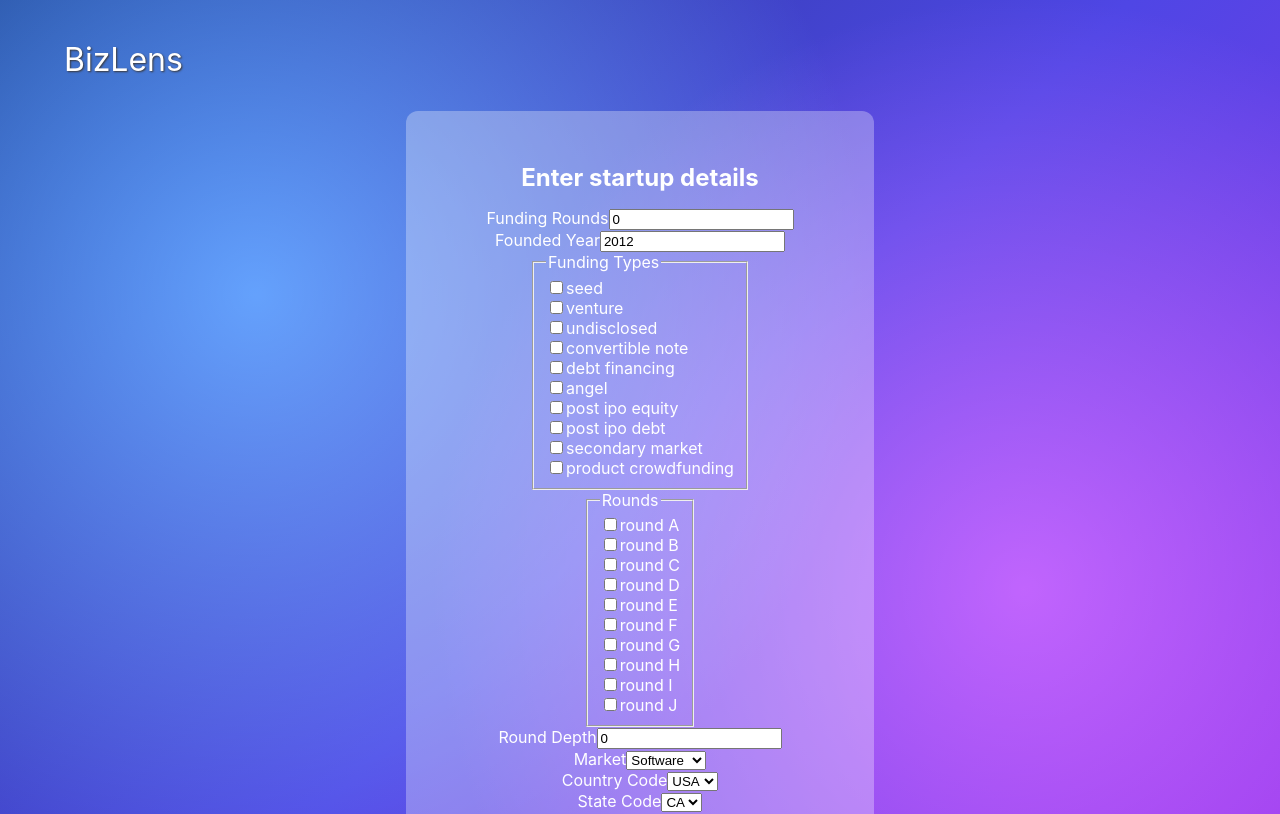
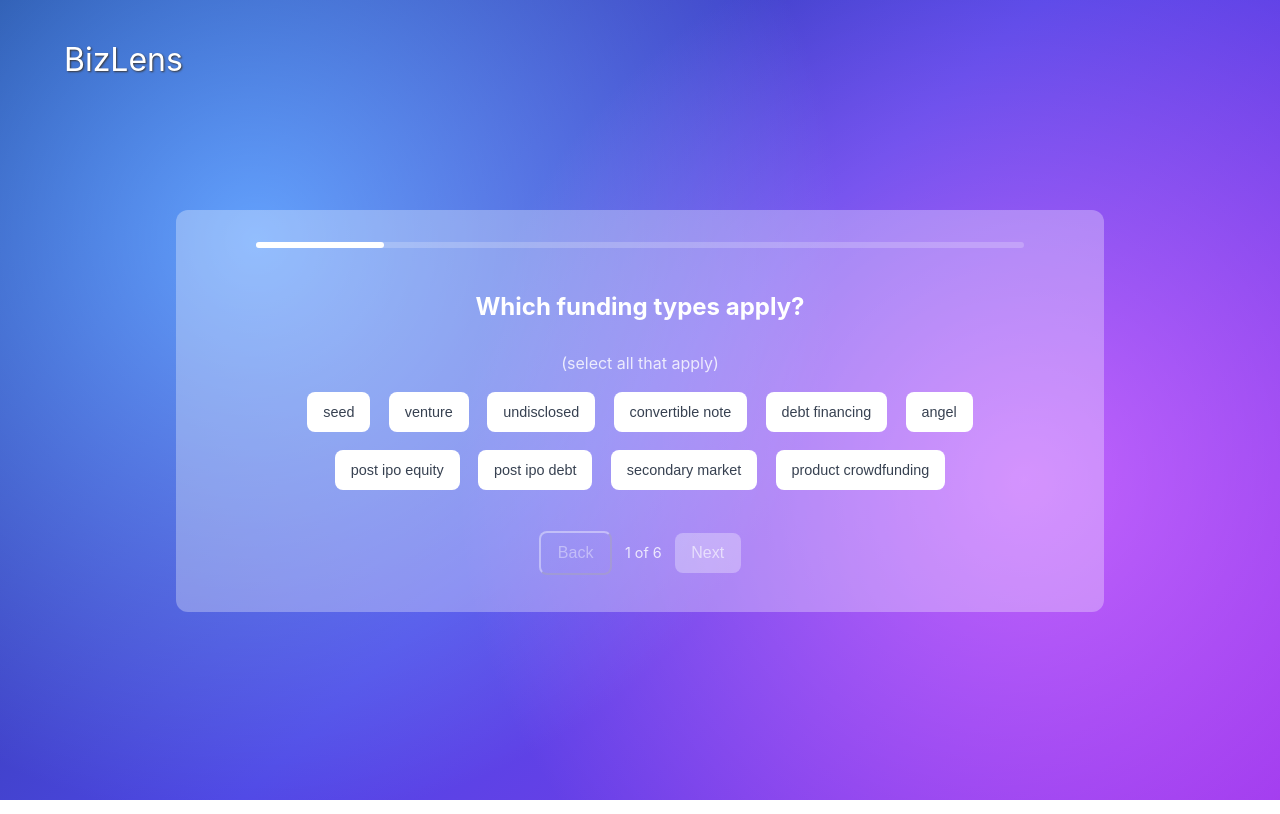
Before and after one commit to shirinadan/AI4ALL-Project, a Next.js app: page /quiz in a window 1280 px wide. Shown: the top 814 px of the page. Built offline with nearby package versions, Linux system fonts and the light colour scheme.

Commit message:
integrate new model into app.py and page.js

```diff
--- a/src/app/quiz/page.js
+++ b/src/app/quiz/page.js
@@ -6,85 +6,121 @@ import '../globals.css'
 import '../layout.js'
 import './page.css'
 
-const fundingTypeFields = [
+const FUNDING_TYPES = [
   'seed',
   'venture',
   'undisclosed',
-  'convertible_note',
-  'debt_financing',
+  'convertible note',
+  'debt financing',
   'angel',
-  'post_ipo_equity',
-  'post_ipo_debt',
-  'secondary_market',
-  'product_crowdfunding'
+  'post ipo equity',
+  'post ipo debt',
+  'secondary market',
+  'product crowdfunding'
 ]
 
-const roundFields = [
-  'round_A',
-  'round_B',
-  'round_C',
-  'round_D',
-  'round_E',
-  'round_F',
-  'round_G',
-  'round_H',
-  'round_I',
-  'round_J'
+const ROUNDS = [
+  'round A',
+  'round B',
+  'round C',
+  'round D',
+  'round E',
+  'round F',
+  'round G',
+  'round H',
+  'round I',
+  'round J'
+]
+
+const MARKETS = [
+  'Software',
+  'Health Care',
+  'Finance',
+  'Education',
+  'Energy',
+  'Mobile',
+  'Advertising',
+  'Biotechnology'
+]
+
+const COUNTRIES = [
+  'USA', 'CAN', 'GBR', 'IND', 'DEU', 'FRA', 'CHN', 'Unknown'
+]
+
+const STATES = [
+  'CA', 'NY', 'TX', 'MA', 'WA', 'FL', 'IL', 'Unknown'
 ]
 
 export default function BizLensQuiz() {
-  const [formData, setFormData] = useState({
-    funding_rounds: 0,
-    founded_year: 2012,
-    seed: 0,
-    venture: 0,
-    undisclosed: 0,
-    convertible_note: 0,
-    debt_financing: 0,
-    angel: 0,
-    post_ipo_equity: 0,
-    post_ipo_debt: 0,
-    secondary_market: 0,
-    product_crowdfunding: 0,
-    round_A: 0,
-    round_B: 0,
-    round_C: 0,
-    round_D: 0,
-    round_E: 0,
-    round_F: 0,
-    round_G: 0,
-    round_H: 0,
-    round_I: 0,
-    round_J: 0,
-    round_depth: 0,
-    market: 'Software',
-    country_code: 'USA',
-    state_code: 'CA'
-  })
+  const [currentStep, setCurrentStep] = useState(0)
+  const [fundingTypes, setFundingTypes] = useState([])
+  const [foundedYear, setFoundedYear] = useState('')
+  const [roundDepth, setRoundDepth] = useState('')
+  const [market, setMarket] = useState('')
+  const [countryCode, setCountryCode] = useState('')
+  const [stateCode, setStateCode] = useState('')
+
+  const questions = [
+    {
+      title: "Which funding types apply?",
+      subtitle: "(select all that apply)",
+      type: "funding"
+    },
+    {
+      title: "In what year was your startup founded?",
+      type: "year"
+    },
+    {
+      title: "What is the funding round depth?",
+      type: "depth"
+    },
+    {
+      title: "What is your primary market category?",
+      type: "market"
+    },
+    {
+      title: "Country code of headquarters?",
+      type: "country"
+    },
+    {
+      title: "State code of headquarters?",
+      type: "state"
+    }
+  ]
+
+  function toggleFunding(type) {
+    setFundingTypes((prev) =>
+      prev.includes(type) ? prev.filter((t) => t !== type) : [...prev, type]
+    )
+  }
+
+  function handleNext() {
+    if (currentStep < questions.length - 1) {
+      setCurrentStep(currentStep + 1)
+    } else {
+      handleSubmit()
+    }
+  }
 
   const router = useRouter()
 
-  function handleChange(e) {
-    const { name, value, type, checked } = e.target
-    setFormData(prev => ({
-      ...prev,
-      [name]:
-        type === 'checkbox'
-          ? (checked ? 1 : 0)
-          : type === 'number'
-          ? Number(value)
-          : value
-    }))
+  async function handleSubmit() {
+    const payload = {
+      funding_types: fundingTypes,
+      founded_year: Number(foundedYear),
+      round_depth: Number(roundDepth),
+      market,
+      country_code: countryCode,
+      state_code: stateCode
     }
 
-  async function handleSubmit(e) {
-    e.preventDefault()
     try {
       const res = await fetch('http://localhost:5000/predict', {
         method: 'POST',
         headers: { 'Content-Type': 'application/json' },
-        body: JSON.stringify(formData)
+        body: JSON.stringify(payload)
       })
+
       const data = await res.json()
       if (res.ok && data && typeof data.prediction !== 'undefined') {
         router.push(`/results?score=${encodeURIComponent(data.prediction)}`)
@@ -96,107 +132,117 @@ export default function BizLensQuiz() {
     }
   }
 
+  function canProceed() {
+    switch (currentStep) {
+      case 0: return fundingTypes.length > 0
+      case 1: return foundedYear !== ''
+      case 2: return roundDepth !== ''
+      case 3: return market !== ''
+      case 4: return countryCode !== ''
+      case 5: return stateCode !== ''
+      default: return false
+    }
+  }
+
+  const currentQuestion = questions[currentStep]
+
   return (
     <div className="quiz-wrapper">
-      <form className="quiz-container" onSubmit={handleSubmit}>
-        <h2 className="question-title">Enter startup details</h2>
+      <div className="quiz-container">
+        <div style={{ height: '6px', background: 'rgba(255,255,255,0.2)', borderRadius: '3px', marginBottom: '1.5rem', width: '100%' }}>
+          <div style={{
+            width: `${((currentStep + 1) / questions.length) * 100}%`,
+            height: '100%',
+            borderRadius: '3px',
+            background: 'white',
+            transition: 'width 0.3s ease'
+          }} />
+        </div>
 
-        <label>Funding Rounds
+        <h2 className="question-title">{currentQuestion.title}</h2>
+        {currentQuestion.subtitle && <p className="question-subtitle">{currentQuestion.subtitle}</p>}
+
+        <div className="answers-container">
+          {currentQuestion.type === 'funding' && (
+            <div className="funding-grid">
+              {FUNDING_TYPES.map((type) => (
+                <button
+                  key={type}
+                  onClick={() => toggleFunding(type)}
+                  className={`funding-button${fundingTypes.includes(type) ? ' selected' : ''}`}
+                >
+                  {type}
+                </button>
+              ))}
+            </div>
+          )}
+
+          {currentQuestion.type === 'year' && (
             <input
               type="number"
-            name="funding_rounds"
-            value={formData.funding_rounds}
-            onChange={handleChange}
+              min="1900"
+              max={new Date().getFullYear()}
+              value={foundedYear}
+              onChange={(e) => setFoundedYear(e.target.value)}
+              placeholder="e.g. 2018"
+              className="year-input"
             />
-        </label>
+          )}
 
-        <label>Founded Year
+          {currentQuestion.type === 'depth' && (
             <input
               type="number"
-            name="founded_year"
-            value={formData.founded_year}
-            onChange={handleChange}
+              min="0"
+              max="10"
+              value={roundDepth}
+              onChange={(e) => setRoundDepth(e.target.value)}
+              placeholder="e.g. 2"
+              className="year-input"
             />
-        </label>
+          )}
 
-        <fieldset>
-          <legend>Funding Types</legend>
-          {fundingTypeFields.map(ft => (
-            <label key={ft} style={{ display: 'block' }}>
-              <input
-                type="checkbox"
-                name={ft}
-                checked={formData[ft] === 1}
-                onChange={handleChange}
-              />
-              {ft.replace(/_/g, ' ')}
-            </label>
-          ))}
-        </fieldset>
+          {currentQuestion.type === 'market' && (
+            <select value={market} onChange={(e) => setMarket(e.target.value)} className="market-select">
+              <option value="">— select one —</option>
+              {MARKETS.map((cat) => <option key={cat} value={cat}>{cat}</option>)}
+            </select>
+          )}
 
-        <fieldset>
-          <legend>Rounds</legend>
-          {roundFields.map(rf => (
-            <label key={rf} style={{ display: 'block' }}>
-              <input
-                type="checkbox"
-                name={rf}
-                checked={formData[rf] === 1}
-                onChange={handleChange}
-              />
-              {rf.replace('_', ' ')}
-            </label>
-          ))}
-        </fieldset>
+          {currentQuestion.type === 'country' && (
+            <select value={countryCode} onChange={(e) => setCountryCode(e.target.value)} className="market-select">
+              <option value="">— select one —</option>
+              {COUNTRIES.map((c) => <option key={c} value={c}>{c}</option>)}
+            </select>
+          )}
 
-        <label>Round Depth
-          <input
-            type="number"
-            name="round_depth"
-            value={formData.round_depth}
-            onChange={handleChange}
-          />
-        </label>
+          {currentQuestion.type === 'state' && (
+            <select value={stateCode} onChange={(e) => setStateCode(e.target.value)} className="market-select">
+              <option value="">— select one —</option>
+              {STATES.map((s) => <option key={s} value={s}>{s}</option>)}
+            </select>
+          )}
+        </div>
 
-        <label>Market
-          <select
-            name="market"
-            value={formData.market}
-            onChange={handleChange}
+        <div className="navigation">
+          <button
+            onClick={() => setCurrentStep(Math.max(0, currentStep - 1))}
+            disabled={currentStep === 0}
+            className={`nav-button${currentStep === 0 ? ' disabled' : ''}`}
           >
-            <option value="Software">Software</option>
-            <option value="Hardware">Hardware</option>
-            <option value="Finance">Finance</option>
-          </select>
-        </label>
+            Back
+          </button>
 
-        <label>Country Code
-          <select
-            name="country_code"
-            value={formData.country_code}
-            onChange={handleChange}
+          <span className="progress-text">{currentStep + 1} of {questions.length}</span>
+
+          <button
+            onClick={handleNext}
+            disabled={!canProceed()}
+            className={`next-button${!canProceed() ? ' disabled' : ''}`}
           >
-            <option value="USA">USA</option>
-            <option value="CAN">CAN</option>
-          </select>
-        </label>
-
-        <label>State Code
-          <select
-            name="state_code"
-            value={formData.state_code}
-            onChange={handleChange}
-          >
-            <option value="CA">CA</option>
-            <option value="NY">NY</option>
-            <option value="TX">TX</option>
-          </select>
-        </label>
-
-        <button type="submit" className="answer-button">
-          Predict
+            {currentStep === questions.length - 1 ? 'Submit' : 'Next'}
           </button>
-      </form>
+        </div>
+      </div>
     </div>
   )
 }
```
Also changed, not shown: 1 other file (tests, documents, lock files or other folders). Lines whose indentation alone changed are shown as unchanged.
